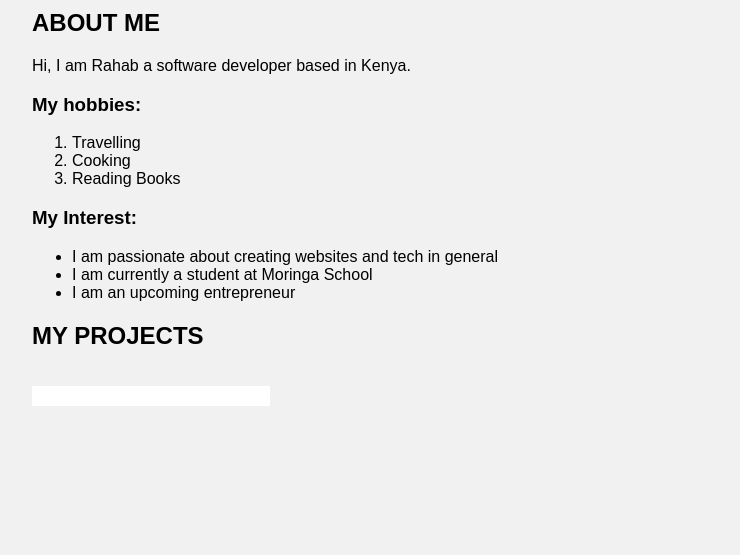
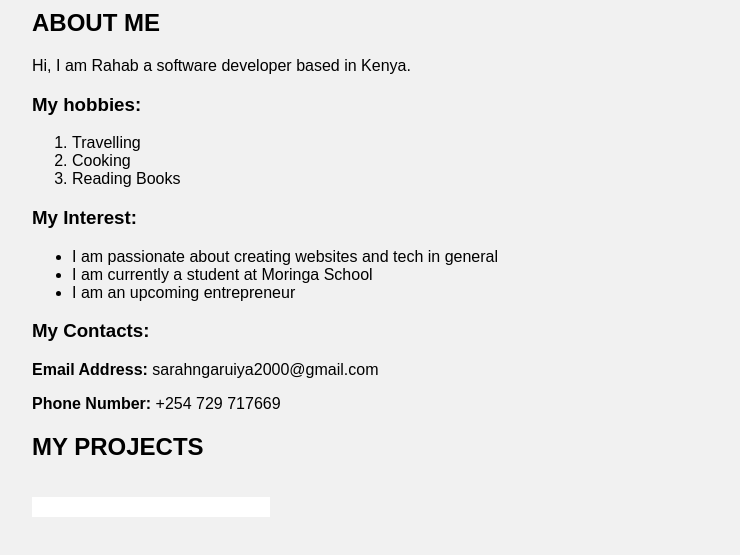
Before and after one commit to wambuirahab/porfolio, a plain HTML site: page index.html in a window 1280 px wide. Shown: the part 107-662 px from the top of the page, without its empty margins (108-848 px from the left). Drawn offline with Linux system fonts and the light colour scheme.

Commit message:
add contact information

```diff
--- a/index.html
+++ b/index.html
@@ -23,12 +23,15 @@
             <li>I am currently a student at Moringa School</li>
             <li>I am an upcoming entrepreneur</li>
         </ul>
+        <h3>My Contacts:</h3>
+        <p><strong>Email Address:</strong> sarahngaruiya2000@gmail.com</p>
+        <p><strong>Phone Number:</strong> +254 729 717669</p>
         <h2>MY PROJECTS</h2>
         <!-- Projects Gallery-->
         <div class="row">
             <div class="column">
                 <div class="content">
-
+                    <img src="">
                 </div>
             </div>
         </div>
```
